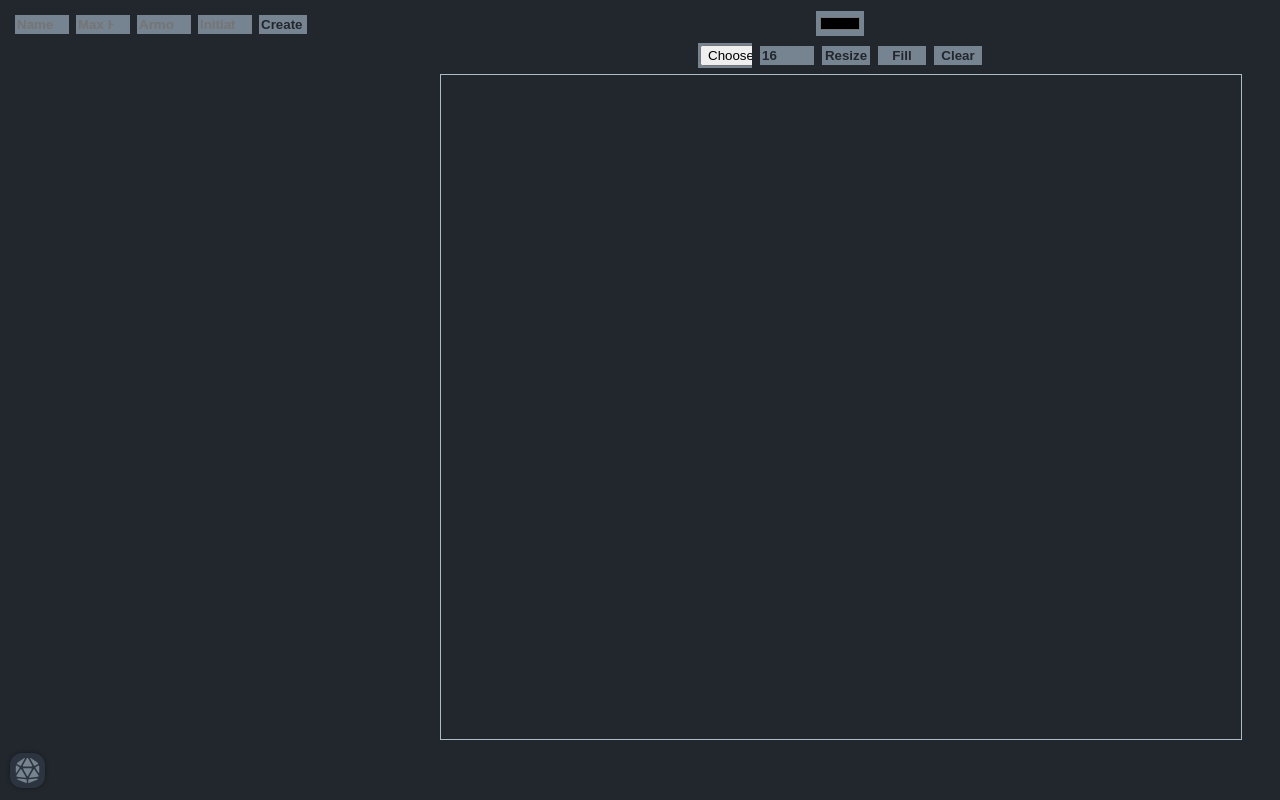
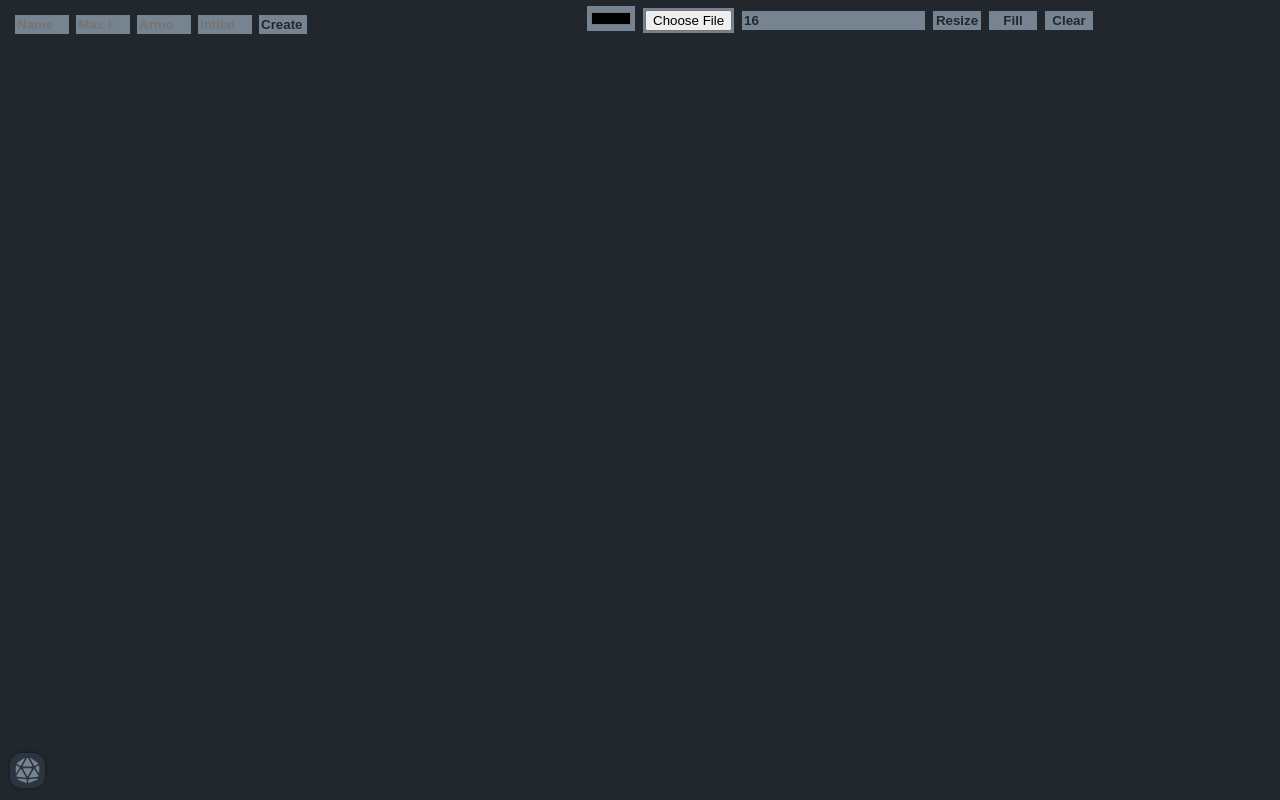
Before and after one commit to savwiley/dnd-maps, a React (Create React App) app: page / in a window 1280 px wide. Built offline with nearby package versions, Linux system fonts and the light colour scheme.

Commit message:
stylize inputs for color and files

```diff
--- a/src/components/Grid/style.js
+++ b/src/components/Grid/style.js
@@ -14,11 +14,18 @@ export const GridBox = styled.div`
     color: var(--background);
     font-weight: bold;
     min-width: 50px;
-    width: 30px;
   }
-  input[type="color"] {
-    display: block;
+  #row {
+    display: flex;
+    justify-content: center;
     margin: 10px auto 0;
+    input {
+      margin-right: 5px;
+    }
+  }
+  input[type="file"] {
+    width: 87px;
+    cursor: pointer;
   }
   input:hover {
     background: var(--background);
@@ -33,7 +40,6 @@ export const GridSpace = styled.div`
   grid-template-rows: repeat(${(props) => props.numbOfSquares}, 1fr);
   width: 100%;
   height: 83vh;
-  border: 1px solid var(--lightText);
   overflow: hidden;
 `;
 
```
